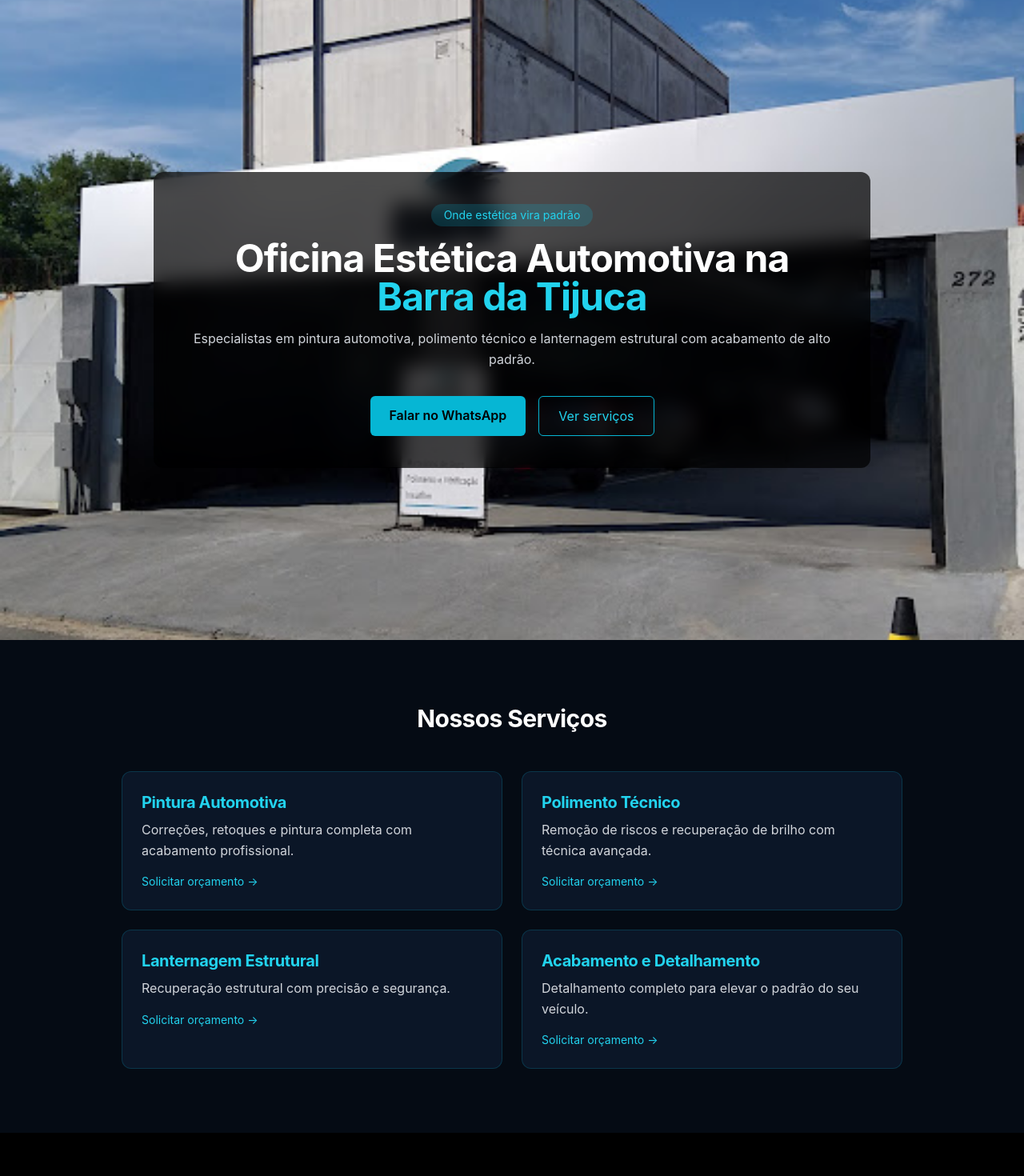
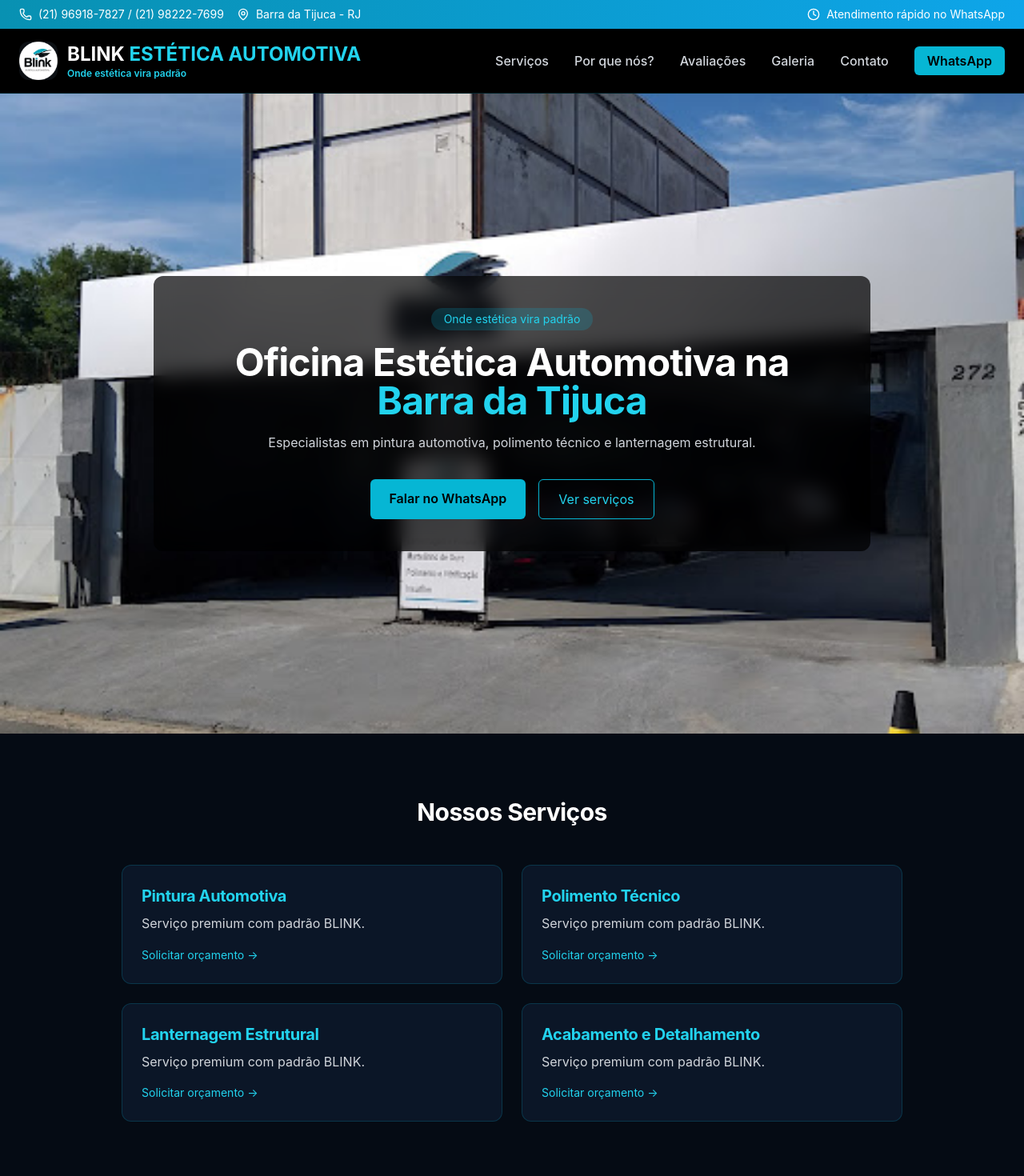
Before and after one commit to salsa200-prog/blink-estetica, a Next.js app: page / in a window 1280 px wide. Shown: the top 1470 px of the page at 80% size. Built offline with nearby package versions, Linux system fonts and the light colour scheme.

Commit message:
Update page.jsx

```diff
--- a/app/page.jsx
+++ b/app/page.jsx
@@ -1,9 +1,189 @@
+"use client";
+
+import { useState } from "react";
+
 export default function Home() {
+  const [open, setOpen] = useState(false);
+
+  const scrollToId = (id) => {
+    setOpen(false);
+    const el = document.getElementById(id);
+    if (!el) return;
+    el.scrollIntoView({ behavior: "smooth", block: "start" });
+  };
+
+  const whatsapp = "https://wa.me/5521969187827";
+
   return (
     <main className="bg-black text-white">
+      {/* TOP BAR */}
+      <div className="bg-gradient-to-r from-cyan-600 to-sky-500 text-white py-2">
+        <div className="max-w-7xl mx-auto px-4 md:px-6">
+          <div className="flex flex-col md:flex-row items-center justify-between gap-2 text-sm">
+            <div className="flex flex-wrap items-center justify-center gap-4">
+              <div className="flex items-center gap-2">
+                <PhoneIcon className="w-4 h-4" />
+                <span>(21) 96918-7827 / (21) 98222-7699</span>
+              </div>
+              <div className="flex items-center gap-2">
+                <PinIcon className="w-4 h-4" />
+                <span>Barra da Tijuca - RJ</span>
+              </div>
+            </div>
 
-      {/* HERO */}
+            <div className="flex items-center gap-2">
+              <ClockIcon className="w-4 h-4" />
+              <span>Atendimento rápido no WhatsApp</span>
+            </div>
+          </div>
+        </div>
+      </div>
+
+      {/* HEADER */}
+      <header className="bg-black/90 backdrop-blur-md border-b border-cyan-500/20 sticky top-0 z-50">
+        <div className="max-w-7xl mx-auto px-4 md:px-6">
+          <nav className="flex items-center justify-between h-16 md:h-20">
+            {/* Brand */}
+            <div
+              className="flex items-center gap-3 cursor-pointer"
+              onClick={() => scrollToId("hero")}
+            >
+              <div className="w-10 h-10 md:w-12 md:h-12 bg-gradient-to-br from-cyan-500 to-sky-600 rounded-xl flex items-center justify-center overflow-hidden">
+                <img
+                  src="/logo.png"
+                  alt="BLINK Logo"
+                  className="w-full h-full object-cover"
+                />
+              </div>
+
+              <div className="leading-tight">
+                <div className="text-lg md:text-2xl font-bold text-white">
+                  BLINK{" "}
+                  <span className="text-cyan-400">ESTÉTICA AUTOMOTIVA</span>
+                </div>
+                <p className="text-xs text-cyan-400 font-semibold hidden md:block">
+                  Onde estética vira padrão
+                </p>
+              </div>
+            </div>
+
+            {/* Desktop menu */}
+            <ul className="hidden md:flex items-center gap-6 lg:gap-8">
+              <li>
+                <button
+                  onClick={() => scrollToId("servicos")}
+                  className="text-gray-300 hover:text-cyan-400 font-medium transition-colors"
+                >
+                  Serviços
+                </button>
+              </li>
+              <li>
+                <button
+                  onClick={() => scrollToId("porque")}
+                  className="text-gray-300 hover:text-cyan-400 font-medium transition-colors"
+                >
+                  Por que nós?
+                </button>
+              </li>
+              <li>
+                <button
+                  onClick={() => scrollToId("avaliacoes")}
+                  className="text-gray-300 hover:text-cyan-400 font-medium transition-colors"
+                >
+                  Avaliações
+                </button>
+              </li>
+              <li>
+                <button
+                  onClick={() => scrollToId("galeria")}
+                  className="text-gray-300 hover:text-cyan-400 font-medium transition-colors"
+                >
+                  Galeria
+                </button>
+              </li>
+              <li>
+                <button
+                  onClick={() => scrollToId("contato")}
+                  className="text-gray-300 hover:text-cyan-400 font-medium transition-colors"
+                >
+                  Contato
+                </button>
+              </li>
+
+              <li>
+                <a
+                  href={whatsapp}
+                  target="_blank"
+                  className="bg-cyan-500 hover:bg-cyan-600 text-black font-semibold h-9 px-4 rounded-md inline-flex items-center justify-center"
+                >
+                  WhatsApp
+                </a>
+              </li>
+            </ul>
+
+            {/* Mobile button */}
+            <button
+              className="md:hidden text-white"
+              aria-label="Abrir menu"
+              onClick={() => setOpen((v) => !v)}
+            >
+              <MenuIcon className="w-6 h-6" />
+            </button>
+          </nav>
+
+          {/* Mobile menu */}
+          {open && (
+            <div className="md:hidden pb-4">
+              <div className="bg-gray-900/70 border border-cyan-500/20 rounded-xl p-4">
+                <div className="grid gap-2">
+                  <button
+                    onClick={() => scrollToId("servicos")}
+                    className="text-left px-3 py-2 rounded-lg text-gray-200 hover:bg-cyan-500/10 hover:text-cyan-300"
+                  >
+                    Serviços
+                  </button>
+                  <button
+                    onClick={() => scrollToId("porque")}
+                    className="text-left px-3 py-2 rounded-lg text-gray-200 hover:bg-cyan-500/10 hover:text-cyan-300"
+                  >
+                    Por que nós?
+                  </button>
+                  <button
+                    onClick={() => scrollToId("avaliacoes")}
+                    className="text-left px-3 py-2 rounded-lg text-gray-200 hover:bg-cyan-500/10 hover:text-cyan-300"
+                  >
+                    Avaliações
+                  </button>
+                  <button
+                    onClick={() => scrollToId("galeria")}
+                    className="text-left px-3 py-2 rounded-lg text-gray-200 hover:bg-cyan-500/10 hover:text-cyan-300"
+                  >
+                    Galeria
+                  </button>
+                  <button
+                    onClick={() => scrollToId("contato")}
+                    className="text-left px-3 py-2 rounded-lg text-gray-200 hover:bg-cyan-500/10 hover:text-cyan-300"
+                  >
+                    Contato
+                  </button>
+
+                  <a
+                    href={whatsapp}
+                    target="_blank"
+                    className="mt-2 bg-cyan-500 hover:bg-cyan-600 text-black font-semibold px-4 py-3 rounded-lg text-center"
+                  >
+                    WhatsApp
+                  </a>
+                </div>
+              </div>
+            </div>
+          )}
+        </div>
+      </header>
+
+      {/* HERO (aqui você mantém o seu) */}
       <section
+        id="hero"
         className="min-h-screen flex items-center justify-center px-6 text-center"
         style={{
           backgroundImage: "url('/hero.jpg')",
@@ -23,62 +203,46 @@
 
           <p className="text-gray-300 mb-8">
             Especialistas em pintura automotiva, polimento técnico e lanternagem
-            estrutural com acabamento de alto padrão.
+            estrutural.
           </p>
 
           <div className="flex gap-4 justify-center flex-wrap">
             <a
-              href="https://wa.me/5521969187827"
+              href={whatsapp}
               target="_blank"
               className="bg-cyan-500 text-black px-6 py-3 rounded-md font-semibold hover:opacity-90"
             >
               Falar no WhatsApp
             </a>
-            <a
-              href="#servicos"
+            <button
+              onClick={() => scrollToId("servicos")}
               className="border border-cyan-500 text-cyan-400 px-6 py-3 rounded-md hover:bg-cyan-500/10"
             >
               Ver serviços
-            </a>
+            </button>
           </div>
         </div>
       </section>
 
-      {/* SERVIÇOS */}
+      {/* Seções (precisa ter esses IDs pro menu funcionar) */}
       <section id="servicos" className="py-20 bg-[#050b14]">
-        <h2 className="text-3xl font-bold text-center mb-12">
-          Nossos Serviços
-        </h2>
+        <h2 className="text-3xl font-bold text-center mb-12">Nossos Serviços</h2>
 
         <div className="grid md:grid-cols-2 gap-6 max-w-5xl mx-auto px-6">
           {[
-            {
-              title: "Pintura Automotiva",
-              desc: "Correções, retoques e pintura completa com acabamento profissional.",
-            },
-            {
-              title: "Polimento Técnico",
-              desc: "Remoção de riscos e recuperação de brilho com técnica avançada.",
-            },
-            {
-              title: "Lanternagem Estrutural",
-              desc: "Recuperação estrutural com precisão e segurança.",
-            },
-            {
-              title: "Acabamento e Detalhamento",
-              desc: "Detalhamento completo para elevar o padrão do seu veículo.",
-            },
+            "Pintura Automotiva",
+            "Polimento Técnico",
+            "Lanternagem Estrutural",
+            "Acabamento e Detalhamento",
           ].map((item) => (
             <div
-              key={item.title}
+              key={item}
               className="bg-[#0b1627] p-6 rounded-xl border border-cyan-500/20"
             >
-              <h3 className="text-xl font-bold mb-2 text-cyan-400">
-                {item.title}
-              </h3>
-              <p className="text-gray-300">{item.desc}</p>
+              <h3 className="text-xl font-bold mb-2 text-cyan-400">{item}</h3>
+              <p className="text-gray-300">Serviço premium com padrão BLINK.</p>
               <a
-                href="https://wa.me/5521969187827"
+                href={whatsapp}
                 target="_blank"
                 className="inline-block mt-4 text-cyan-400 text-sm"
               >
@@ -89,46 +253,122 @@
         </div>
       </section>
 
-      {/* GALERIA */}
-      <section className="py-20 bg-black">
-        <h2 className="text-3xl font-bold text-center mb-12">
-          Nossa Galeria de Trabalhos
-        </h2>
+      <section id="porque" className="py-20 bg-black">
+        <h2 className="text-3xl font-bold text-center mb-12">Por que nós?</h2>
+        <div className="max-w-5xl mx-auto px-6 text-gray-300 text-center">
+          Qualidade, transparência e confiança em cada detalhe.
+        </div>
+      </section>
 
+      <section id="avaliacoes" className="py-20 bg-[#050b14]">
+        <h2 className="text-3xl font-bold text-center mb-12">Avaliações</h2>
+        <div className="max-w-5xl mx-auto px-6 text-gray-300 text-center">
+          Clientes satisfeitos e resultados que falam por si.
+        </div>
+      </section>
+
+      <section id="galeria" className="py-20 bg-black">
+        <h2 className="text-3xl font-bold text-center mb-12">Galeria</h2>
         <div className="grid md:grid-cols-3 gap-6 max-w-6xl mx-auto px-6">
           {[1, 2, 3, 4, 5].map((i) => (
             <img
               key={i}
               src={`/galeria/${i}.jpg`}
-              alt="Trabalho realizado pela Blink Estética Automotiva"
+              alt="Trabalho realizado"
               className="rounded-xl object-cover h-60 w-full"
             />
           ))}
         </div>
       </section>
 
-      {/* CTA FINAL */}
-      <section className="py-20 bg-gradient-to-r from-cyan-600 to-sky-500 text-center">
-        <h2 className="text-4xl font-bold mb-4 text-black">
-          Agende seu serviço hoje mesmo
-        </h2>
-        <p className="mb-6 text-black/90">
-          Atendimento rápido e profissional pelo WhatsApp
-        </p>
+      <section id="contato" className="py-20 bg-[#050b14] text-center">
+        <h2 className="text-3xl font-bold mb-4">Contato</h2>
+        <p className="text-gray-300 mb-8">Atendimento rápido no WhatsApp.</p>
         <a
-          href="https://wa.me/5521969187827"
+          href={whatsapp}
           target="_blank"
-          className="bg-black text-cyan-400 px-8 py-4 rounded-md font-semibold"
+          className="bg-cyan-500 text-black px-8 py-4 rounded-md font-semibold"
         >
           Falar agora
         </a>
       </section>
 
-      {/* FOOTER */}
       <footer className="py-10 text-center text-gray-500 bg-black">
-        © {new Date().getFullYear()} BLINK Estética Automotiva — Barra da Tijuca
+        © {new Date().getFullYear()} BLINK Estética Automotiva
       </footer>
-
     </main>
   );
 }
+
+/* ÍCONES (sem depender de biblioteca) */
+function PhoneIcon({ className }) {
+  return (
+    <svg
+      className={className}
+      viewBox="0 0 24 24"
+      fill="none"
+      stroke="currentColor"
+      strokeWidth="2"
+      strokeLinecap="round"
+      strokeLinejoin="round"
+      aria-hidden="true"
+    >
+      <path d="M13.832 16.568a1 1 0 0 0 1.213-.303l.355-.465A2 2 0 0 1 17 15h3a2 2 0 0 1 2 2v3a2 2 0 0 1-2 2A18 18 0 0 1 2 4a2 2 0 0 1 2-2h3a2 2 0 0 1 2 2v3a2 2 0 0 1-.8 1.6l-.468.351a1 1 0 0 0-.292 1.233 14 14 0 0 0 6.392 6.384" />
+    </svg>
+  );
+}
+
+function PinIcon({ className }) {
+  return (
+    <svg
+      className={className}
+      viewBox="0 0 24 24"
+      fill="none"
+      stroke="currentColor"
+      strokeWidth="2"
+      strokeLinecap="round"
+      strokeLinejoin="round"
+      aria-hidden="true"
+    >
+      <path d="M20 10c0 4.993-5.539 10.193-7.399 11.799a1 1 0 0 1-1.202 0C9.539 20.193 4 14.993 4 10a8 8 0 0 1 16 0" />
+      <circle cx="12" cy="10" r="3" />
+    </svg>
+  );
+}
+
+function ClockIcon({ className }) {
+  return (
+    <svg
+      className={className}
+      viewBox="0 0 24 24"
+      fill="none"
+      stroke="currentColor"
+      strokeWidth="2"
+      strokeLinecap="round"
+      strokeLinejoin="round"
+      aria-hidden="true"
+    >
+      <path d="M12 6v6l4 2" />
+      <circle cx="12" cy="12" r="10" />
+    </svg>
+  );
+}
+
+function MenuIcon({ className }) {
+  return (
+    <svg
+      className={className}
+      viewBox="0 0 24 24"
+      fill="none"
+      stroke="currentColor"
+      strokeWidth="2"
+      strokeLinecap="round"
+      strokeLinejoin="round"
+      aria-hidden="true"
+    >
+      <path d="M4 12h16" />
+      <path d="M4 6h16" />
+      <path d="M4 18h16" />
+    </svg>
+  );
+}
```
